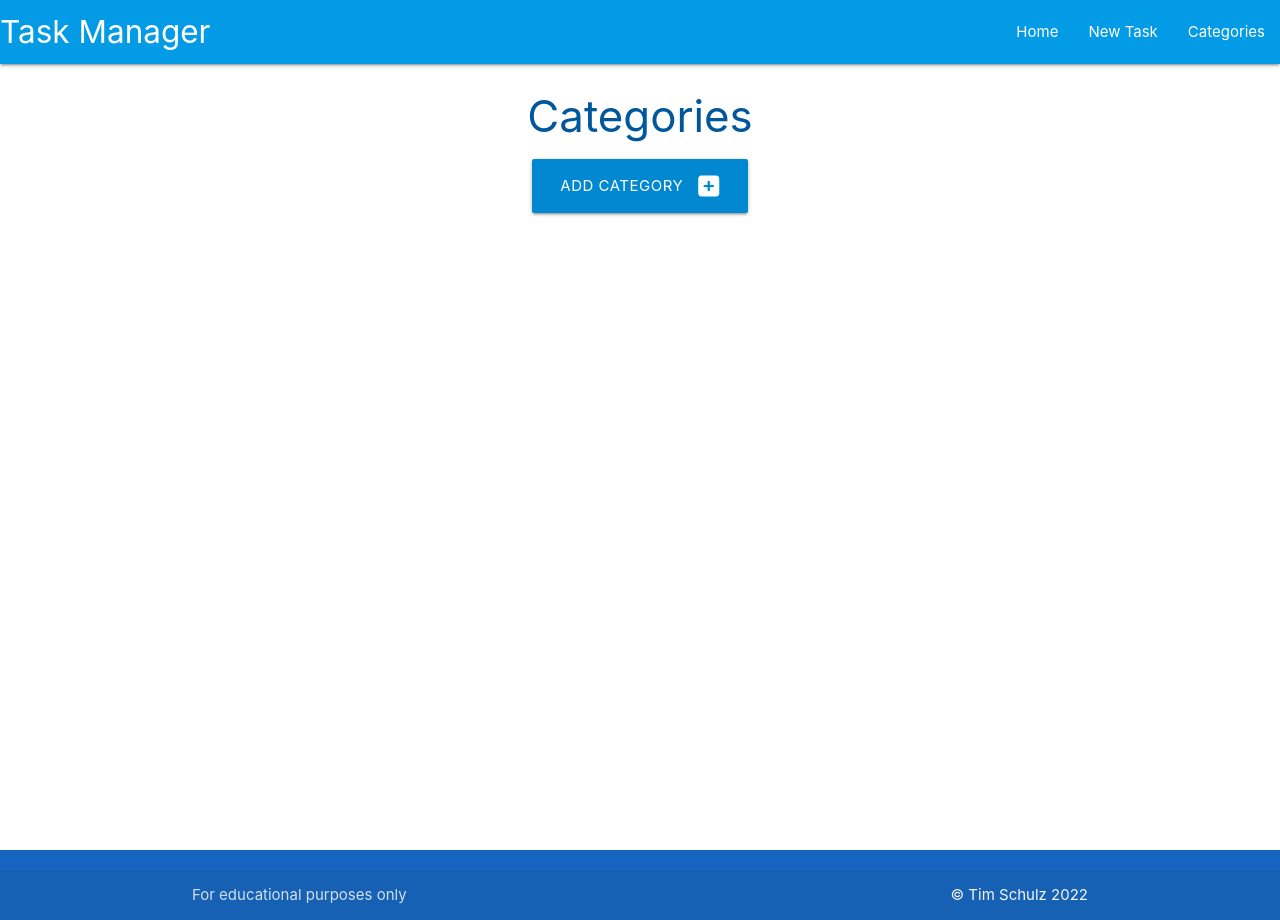
After one commit to TimSchulz1991/flask-sqlalchemy-task-manager, a Flask app: page /categories in a window 1280 px wide. The commit adds this page. Run offline with Flask 2, Linux system fonts and the light colour scheme; data that the repository does not hold is empty.

Commit message:
Make it possible to save a category and see it in the categories section

```diff
--- a/taskmanager/routes.py
+++ b/taskmanager/routes.py
@@ -1,4 +1,4 @@
-from flask import render_template
+from flask import render_template, request, redirect, url_for
 from taskmanager import app, db
 from taskmanager.models import Category, Task
 
@@ -6,3 +6,20 @@ from taskmanager.models import Category, Task
 @app.route("/")
 def home():
     return render_template("tasks.html")
+
+@app.route("/categories")
+def categories():
+    categories = list(Category.query.order_by(Category.category_name).all())
+    # so with this code I am getting an array of all saved categories
+    # ordered by name; .all() needs to be in the end
+    return render_template("categories.html", categories=categories)
+    # so now we can access the saved categories in the HTML
+
+@app.route("/add_category", methods=["GET","POST"])
+def add_category():
+    if request.method == "POST":
+        category = Category(category_name=request.form.get("category_name"))
+        db.session.add(category)
+        db.session.commit()
+        return redirect(url_for("categories"))
+    return render_template("add_category.html")
--- a/taskmanager/templates/base.html
+++ b/taskmanager/templates/base.html
@@ -22,7 +22,7 @@
                     <li><a href="{{ url_for('home') }}">Home</a></li>
                     <!-- Link of the python function to call = 'home' -->
                     <li><a href="">New Task</a></li>
-                    <li><a href="">Categories</a></li>
+                    <li><a href="{{ url_for('categories') }}">Categories</a></li>
                 </ul>
             </div>
         </nav>
@@ -30,7 +30,7 @@
         <ul class="sidenav" id="mobile-demo">
             <li><a href="{{ url_for('home') }}">Home</a></li>
             <li><a href="">New Task</a></li>
-            <li><a href="">Categories</a></li>
+            <li><a href="{{ url_for('categories') }}">Categories</a></li>
         </ul>
     </header>
 
--- /dev/null
+++ b/taskmanager/templates/categories.html
@@ -0,0 +1,31 @@
+{% extends "base.html" %}
+{% block content %}
+
+<h3 class="light-blue-text text-darken-4 center-align">Categories</h3>
+
+<div class="row">
+    <div class="col s12 center-align">
+        <a href="{{ url_for('add_category') }}" class="btn-large light-blue darken-2">
+            Add Category <i class="fas fa-plus-square right"></i>
+        </a>
+    </div>
+</div>
+
+<div class="row">
+    {% for category in categories %}
+    <div class="col s12 m6 l3">
+        <div class="card light-blue darken-4 center-align">
+            <div class="card-content white-text">
+                <span class="card-title">{{ category.category_name }}</span>
+
+            </div>
+            <div class="card-action">
+                <a href="#" class="btn green accent-4">Edit</a>
+                <a href="#" class="btn red">Delete</a>
+            </div>
+        </div>
+    </div>
+    {% endfor %}
+</div>
+
+{% endblock %}
```
Also changed, not shown: taskmanager/templates/add_category.html (added, +27 -0 lines).
